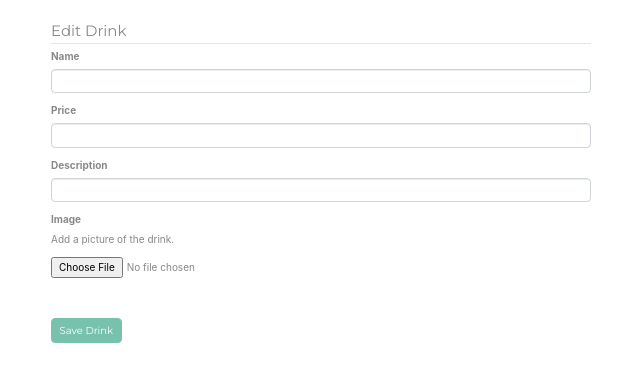
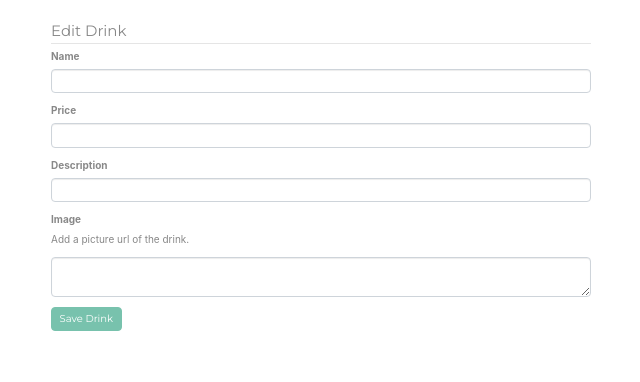
Before and after one commit to uyennguyen16900/contractor-project, a Flask app: template templates/drinks_new.html in a window 1280 px wide. Shown: the part 62-444 px from the top of the page, without its empty margins (319-959 px from the left). Run offline with Flask 2, Linux system fonts and the light colour scheme; the template is opened without the code that fills it, so the values that code supplies are empty; some libraries are stand-ins or nearby versions.

Commit message:
added .split() to images

```diff
--- a/app.py
+++ b/app.py
@@ -29,8 +29,10 @@ def drinks_submit():
         'name': request.form.get('name'),
         'price': request.form.get('price'),
         'description': request.form.get('description'),
-        # 'images': request.form.get('images')
+        'images': request.form.get('images').split()
     }
+    print('HERE_______________________')
+    print(drink['images'])
     drink_id = drinks_collection.insert_one(drink).inserted_id
     print(drink_id)
     return redirect(url_for('drinks_show', drink_id=drink_id))
@@ -41,7 +43,7 @@ def drinks_show(drink_id):
     print('_________________befores')
     print(drink_id)
     drink = drinks_collection.find_one({'_id': ObjectId(drink_id)})
-    print("__________________after")
+
     print(drink)
 
     return render_template('drinks_show.html', drink=drink)
@@ -59,7 +61,7 @@ def drinks_update(drink_id):
         'name': request.form.get('name'),
         'price': request.form.get('price'),
         'description': request.form.get('description'),
-        # 'images': request.form.get('images')
+        'images': request.form.get('images')
     }
     drinks_collection.update_one(
         {'id': ObjectId(drink_id)},
--- a/templates/partials/drink_form.html
+++ b/templates/partials/drink_form.html
@@ -20,8 +20,8 @@
     <!-- IMAGE -->
     <div class='form-group'>
         <label for='drink-images'>Image</label><br/>
-        <p class='text-muted'>Add a picture of the drink.</p>
-        <input type="file" name="images" accept="image/*" value=""><br><br>
-        <!-- <textarea class='form-control' id='drink-images' name='images' rows='10' />{{ "\n".join(drink.images) }}</textarea> -->
+        <p class='text-muted'>Add a picture url of the drink.</p>
+        <!-- <input type="file" name="images" accept="image/*" value=""><br><br> -->
+        <textarea class='form-control' id='drink-images' name='images' />{{ drink.images }}</textarea>
     </div>
 </fieldset>
```
Also changed, not shown: templates/drinks_show.html (+4 -4 lines).
